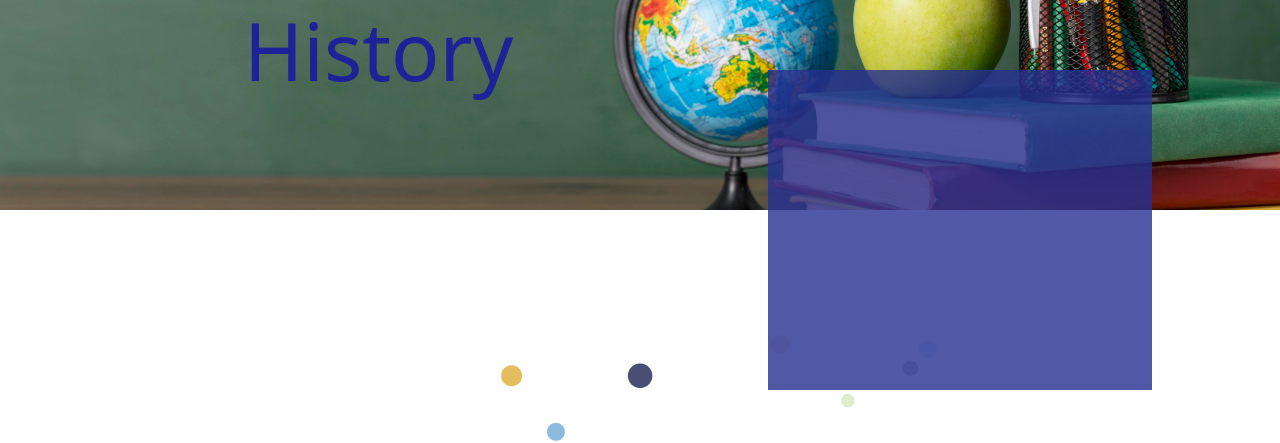
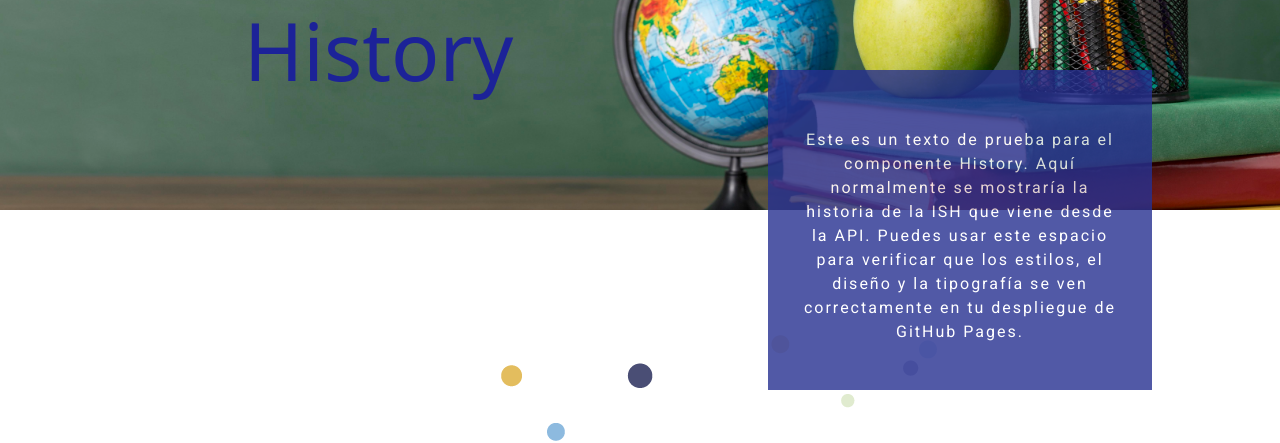
Before and after one commit to hunyaris/ish, a React (Vite) app: page /aboutUs in a window 1280 px wide. Shown: the part 2242-2685 px from the top of the page. Built offline with nearby package versions, Linux system fonts and the light colour scheme; no server answers.

Commit message:
Agregando datos de prueba a History

```diff
--- a/src/Components/AboutUs/History/History.jsx
+++ b/src/Components/AboutUs/History/History.jsx
@@ -3,6 +3,16 @@ import "../History/History.css";
 import { renderParagraphs } from "../../Utils/textUtils";
 
 const History = ({ field_ish_history }) => {
+
+  // 🚀 DATOS DE PRUEBA (MOCK)
+  // Aquí puedes escribir el texto que quieras que se muestre por defecto.
+  // Si tu API normalmente devuelve un array de párrafos, cámbialo por: ["Párrafo 1", "Párrafo 2"]
+  const textoDePrueba = "Este es un texto de prueba para el componente History. Aquí normalmente se mostraría la historia de la ISH que viene desde la API. Puedes usar este espacio para verificar que los estilos, el diseño y la tipografía se ven correctamente en tu despliegue de GitHub Pages.";
+
+  // Si field_ish_history tiene datos, usamos los reales.
+  // Si no (undefined, null o vacío), usamos el texto de prueba.
+  const dataToRender = field_ish_history || textoDePrueba;
+
   return (
     <>
       <section className="sectionHistory">
@@ -15,9 +25,8 @@ const History = ({ field_ish_history }) => {
 
         <div className="marca"></div>
         <div className="body-history">
-          {/* {    field_ish_history} */}
-
-          {renderParagraphs(field_ish_history)}
+          {/* Renderizamos el dato real o el de prueba */}
+          {renderParagraphs(dataToRender)}
         </div>
       </section>
     </>
```
